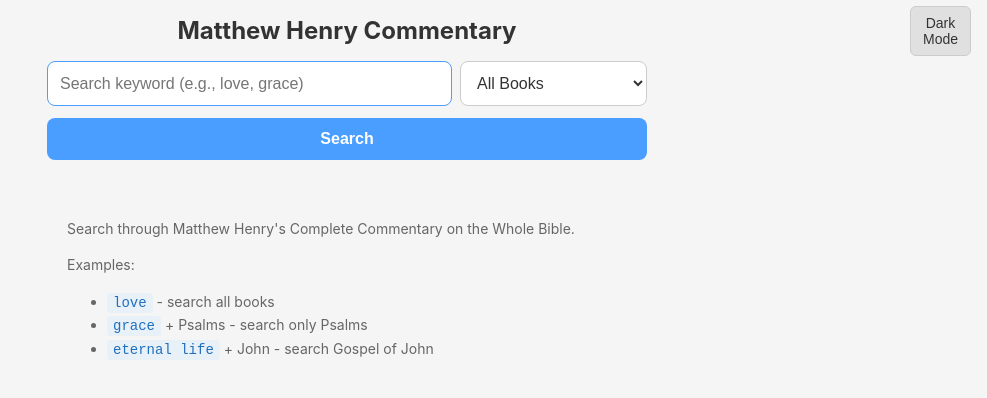
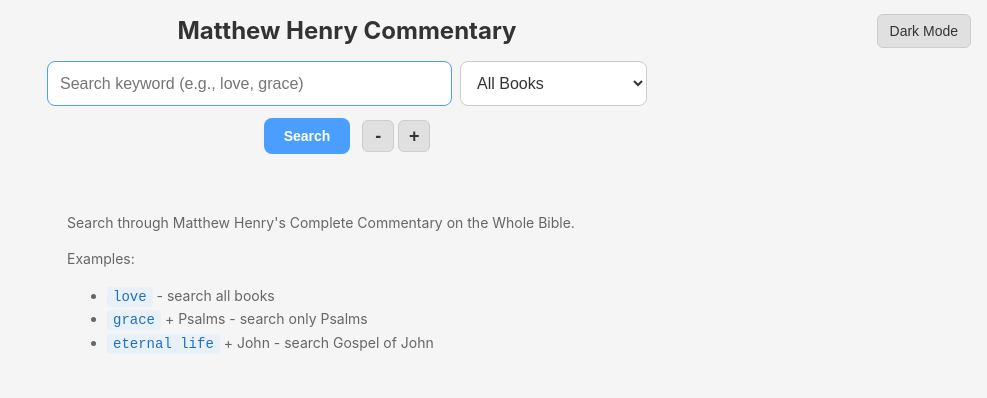
Before and after one commit to firedynasty/matthew_henry_search, a plain HTML site: page index.html in a window 1280 px wide. Shown: the whole page, without its empty margins (293-1280 px from the left). Drawn offline with Linux system fonts and the light colour scheme.

Commit message:
buttons troubleshoot

```diff
--- a/index.html
+++ b/index.html
@@ -35,7 +35,6 @@
       align-items: center;
       position: relative;
       margin-bottom: 16px;
-      padding: 0 180px;
     }
 
     h1 {
@@ -115,9 +114,16 @@
       min-width: 120px;
     }
 
+    .button-row {
+      display: flex;
+      gap: 12px;
+      align-items: center;
+      justify-content: center;
+    }
+
     button[type="submit"] {
-      padding: 12px 24px;
-      font-size: 16px;
+      padding: 10px 20px;
+      font-size: 14px;
       background: #4a9eff;
       color: #fff;
       border: none;
@@ -288,29 +294,21 @@
       color: #4a9eff;
     }
 
-    .header-controls {
-      position: absolute;
-      right: 0;
-      display: flex;
-      gap: 8px;
-      align-items: center;
-    }
-
     .font-controls {
       display: flex;
       gap: 4px;
     }
 
     .font-btn {
-      width: 28px;
-      height: 28px;
+      width: 32px;
+      height: 32px;
       padding: 0;
-      font-size: 16px;
+      font-size: 18px;
       font-weight: bold;
       background: #e0e0e0;
       color: #333;
       border: 1px solid #ccc;
-      border-radius: 4px;
+      border-radius: 6px;
       cursor: pointer;
       display: flex;
       align-items: center;
@@ -335,13 +333,7 @@
 <body>
   <div class="header-row">
     <h1>Matthew Henry Commentary</h1>
-    <div class="header-controls">
-      <div class="font-controls">
-        <button class="font-btn" onclick="changeFontSize(-1)">-</button>
-        <button class="font-btn" onclick="changeFontSize(1)">+</button>
-      </div>
-      <button class="theme-toggle" onclick="toggleTheme()">Dark Mode</button>
-    </div>
+    <button class="theme-toggle" onclick="toggleTheme()">Dark Mode</button>
   </div>
 
   <form class="search-form" onsubmit="doSearch(event)">
@@ -421,7 +413,13 @@
         </optgroup>
       </select>
     </div>
-    <button type="submit" id="searchBtn">Search</button>
+    <div class="button-row">
+      <button type="submit" id="searchBtn">Search</button>
+      <div class="font-controls">
+        <button type="button" class="font-btn" onclick="changeFontSize(-1)">-</button>
+        <button type="button" class="font-btn" onclick="changeFontSize(1)">+</button>
+      </div>
+    </div>
   </form>
 
   <div id="output">
```
